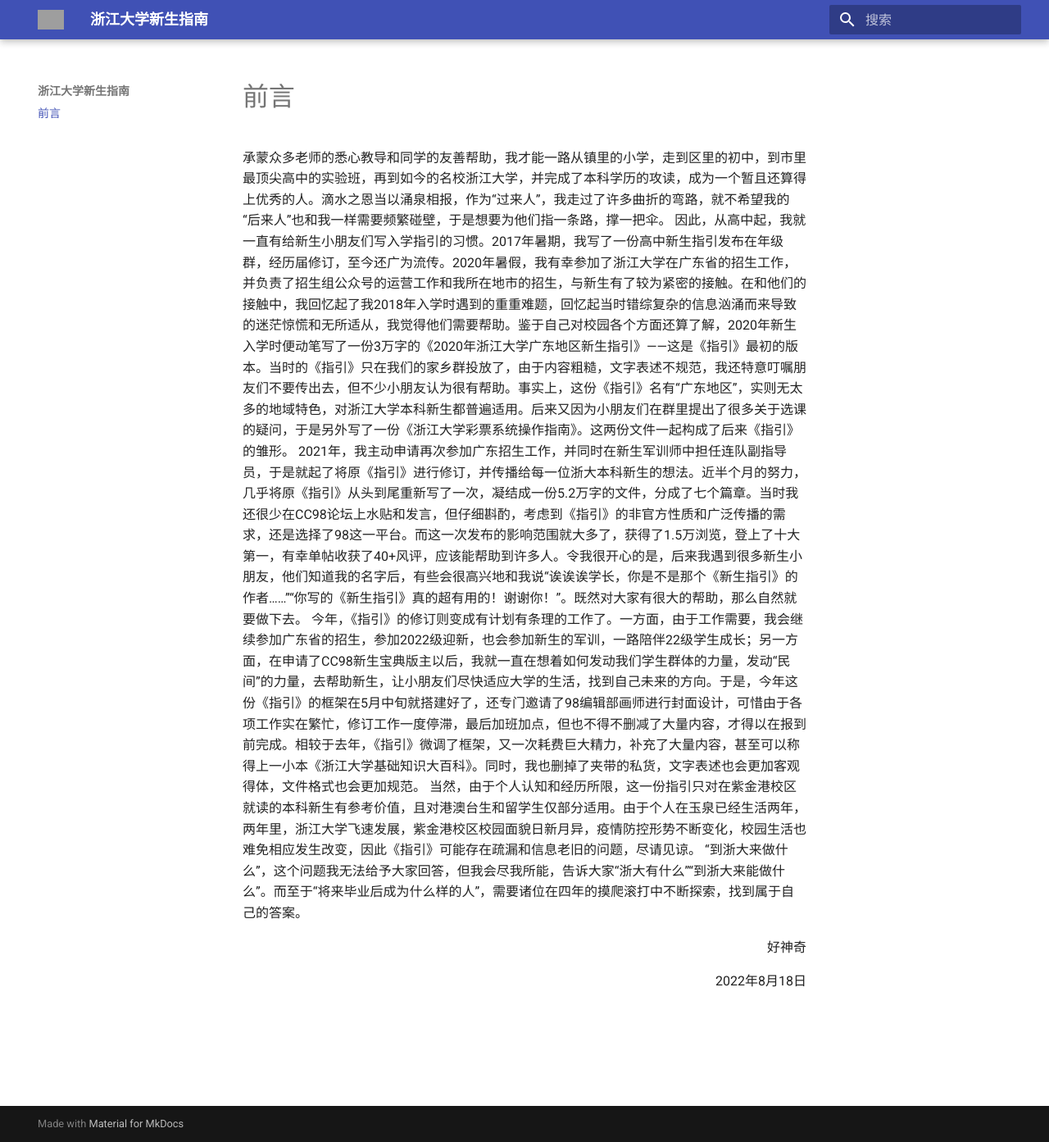
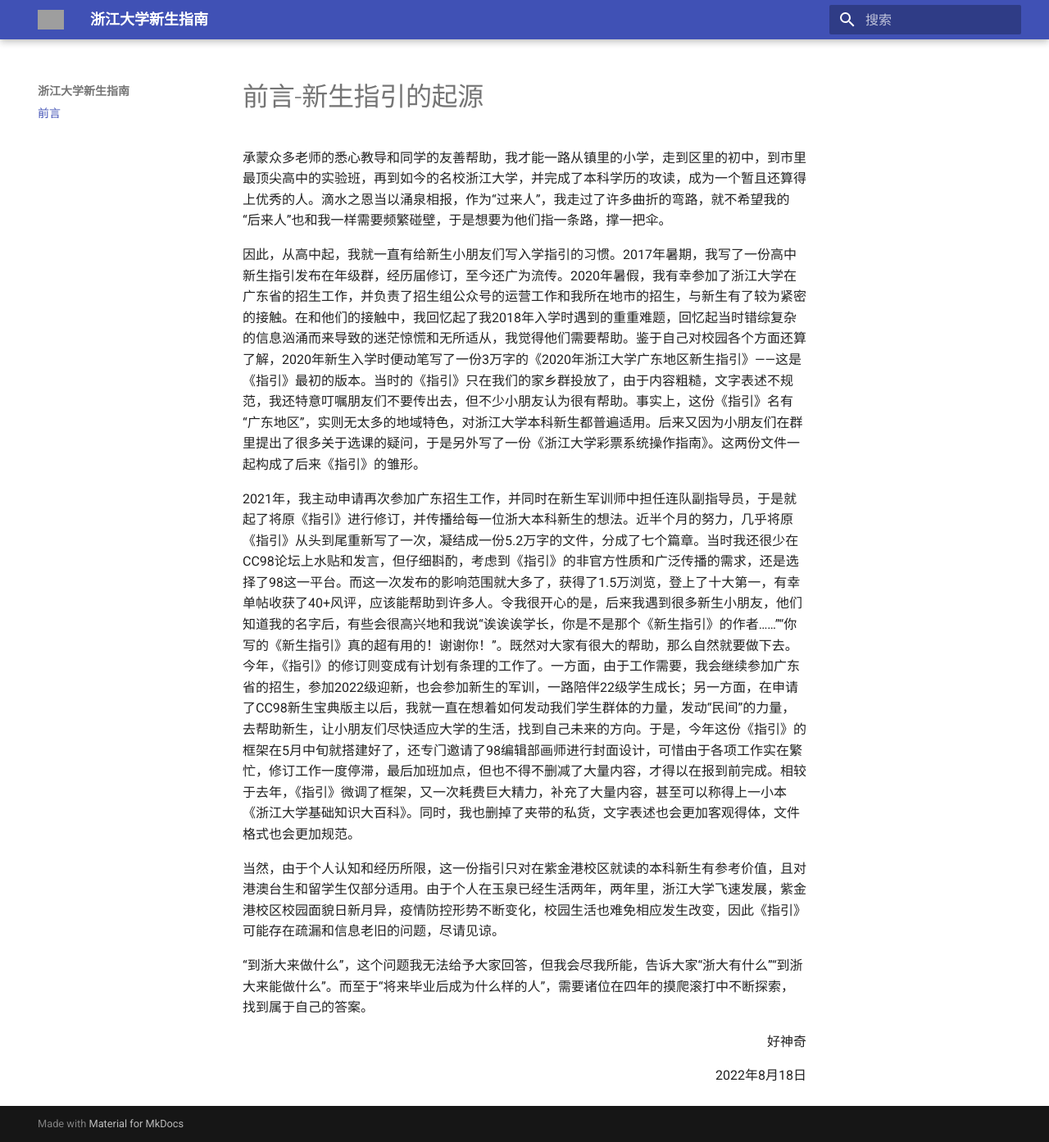
Before and after one commit to mini-full/zju-welcome, an MkDocs documentation site: the page built from docs/preface.md, in a window 1280 px wide and 1393 px high. Shown: the whole window at 82% size. Built offline with MkDocs 1.6.1 and Material for MkDocs 9.7.7, drawn with Linux system fonts in a browser that asks for light colours; grey boxes are pictures that could not be loaded.

Commit message:
split preface into paragraphs

```diff
--- a/docs/preface.md
+++ b/docs/preface.md
@@ -1,10 +1,14 @@
-# 前言
+# 前言-新生指引的起源
 
 承蒙众多老师的悉心教导和同学的友善帮助，我才能一路从镇里的小学，走到区里的初中，到市里最顶尖高中的实验班，再到如今的名校浙江大学，并完成了本科学历的攻读，成为一个暂且还算得上优秀的人。滴水之恩当以涌泉相报，作为“过来人”，我走过了许多曲折的弯路，就不希望我的“后来人”也和我一样需要频繁碰壁，于是想要为他们指一条路，撑一把伞。
+
 因此，从高中起，我就一直有给新生小朋友们写入学指引的习惯。2017年暑期，我写了一份高中新生指引发布在年级群，经历届修订，至今还广为流传。2020年暑假，我有幸参加了浙江大学在广东省的招生工作，并负责了招生组公众号的运营工作和我所在地市的招生，与新生有了较为紧密的接触。在和他们的接触中，我回忆起了我2018年入学时遇到的重重难题，回忆起当时错综复杂的信息汹涌而来导致的迷茫惊慌和无所适从，我觉得他们需要帮助。鉴于自己对校园各个方面还算了解，2020年新生入学时便动笔写了一份3万字的《2020年浙江大学广东地区新生指引》——这是《指引》最初的版本。当时的《指引》只在我们的家乡群投放了，由于内容粗糙，文字表述不规范，我还特意叮嘱朋友们不要传出去，但不少小朋友认为很有帮助。事实上，这份《指引》名有“广东地区”，实则无太多的地域特色，对浙江大学本科新生都普遍适用。后来又因为小朋友们在群里提出了很多关于选课的疑问，于是另外写了一份《浙江大学彩票系统操作指南》。这两份文件一起构成了后来《指引》的雏形。
+
 2021年，我主动申请再次参加广东招生工作，并同时在新生军训师中担任连队副指导员，于是就起了将原《指引》进行修订，并传播给每一位浙大本科新生的想法。近半个月的努力，几乎将原《指引》从头到尾重新写了一次，凝结成一份5.2万字的文件，分成了七个篇章。当时我还很少在CC98论坛上水贴和发言，但仔细斟酌，考虑到《指引》的非官方性质和广泛传播的需求，还是选择了98这一平台。而这一次发布的影响范围就大多了，获得了1.5万浏览，登上了十大第一，有幸单帖收获了40+风评，应该能帮助到许多人。令我很开心的是，后来我遇到很多新生小朋友，他们知道我的名字后，有些会很高兴地和我说“诶诶诶学长，你是不是那个《新生指引》的作者……”“你写的《新生指引》真的超有用的！谢谢你！”。既然对大家有很大的帮助，那么自然就要做下去。
 今年，《指引》的修订则变成有计划有条理的工作了。一方面，由于工作需要，我会继续参加广东省的招生，参加2022级迎新，也会参加新生的军训，一路陪伴22级学生成长；另一方面，在申请了CC98新生宝典版主以后，我就一直在想着如何发动我们学生群体的力量，发动“民间”的力量，去帮助新生，让小朋友们尽快适应大学的生活，找到自己未来的方向。于是，今年这份《指引》的框架在5月中旬就搭建好了，还专门邀请了98编辑部画师进行封面设计，可惜由于各项工作实在繁忙，修订工作一度停滞，最后加班加点，但也不得不删减了大量内容，才得以在报到前完成。相较于去年，《指引》微调了框架，又一次耗费巨大精力，补充了大量内容，甚至可以称得上一小本《浙江大学基础知识大百科》。同时，我也删掉了夹带的私货，文字表述也会更加客观得体，文件格式也会更加规范。
+
 当然，由于个人认知和经历所限，这一份指引只对在紫金港校区就读的本科新生有参考价值，且对港澳台生和留学生仅部分适用。由于个人在玉泉已经生活两年，两年里，浙江大学飞速发展，紫金港校区校园面貌日新月异，疫情防控形势不断变化，校园生活也难免相应发生改变，因此《指引》可能存在疏漏和信息老旧的问题，尽请见谅。
+
 “到浙大来做什么”，这个问题我无法给予大家回答，但我会尽我所能，告诉大家“浙大有什么”“到浙大来能做什么”。而至于“将来毕业后成为什么样的人”，需要诸位在四年的摸爬滚打中不断探索，找到属于自己的答案。
 
 <p align="right">好神奇</p>
```
